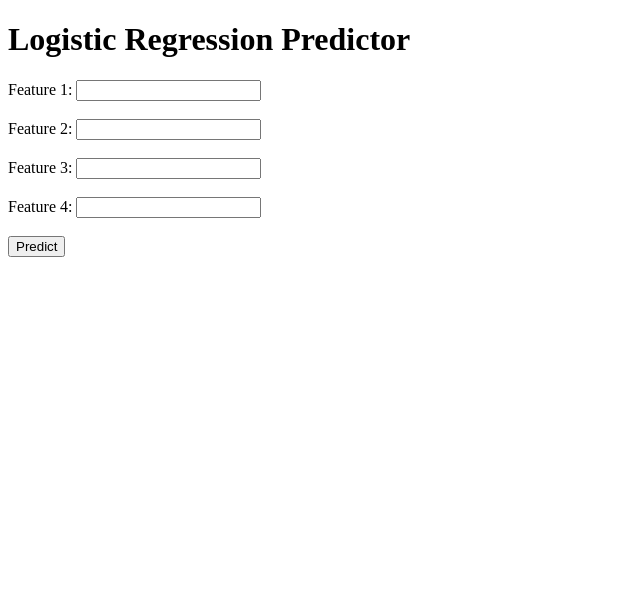
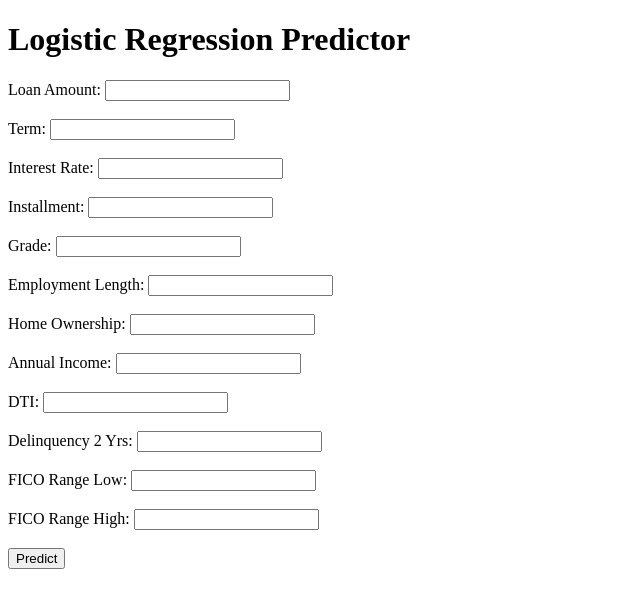
Before and after one commit to congcuongca1207/project_1, a Flask app: page / in a window 1280 px wide. Shown: the top 608 px of the page, without its empty margins (0-640 px from the left). Run offline with Flask 3, Linux system fonts and the light colour scheme; parts of the project's set-up code (start-up, migrations or seed data) failed here and were passed over.

Commit message:
update max

```diff
--- a/app.py
+++ b/app.py
@@ -1,8 +1,7 @@
-from flask import Flask, request, jsonify, render_template
+from flask import Flask, request, render_template
 import joblib
 import numpy as np
 
-# Khởi tạo ứng dụng Flask
 app = Flask(__name__)
 
 # Tải mô hình đã lưu
@@ -14,23 +13,31 @@ def home():
 
 @app.route('/predict', methods=['POST'])
 def predict():
-    # Lấy dữ liệu từ biểu mẫu
     try:
-        feature1 = float(request.form['feature1'])
-        feature2 = float(request.form['feature2'])
-        feature3 = float(request.form['feature3'])
-        feature4 = float(request.form['feature4'])
+        # Lấy dữ liệu từ biểu mẫu
+        feature1 = float(request.form['loan_amnt'])
+        feature2 = float(request.form['term'])  # Được giữ nguyên dưới dạng chuỗi
+        feature3 = float(request.form['int_rate'])
+        feature4 = float(request.form['installment'])
+        feature5 = float(request.form['grade'])  # Được giữ nguyên dưới dạng chuỗi
+        feature6 = float(request.form['emp_length'])  # Được giữ nguyên dưới dạng chuỗi
+        feature7 = float(request.form['home_ownership'])  # Được giữ nguyên dưới dạng chuỗi
+        feature8 = float(request.form['annual_inc'])
+        feature9 = float(request.form['dti'])
+        feature10 = float(request.form['delinq_2yrs'])
+        feature11 = float(request.form['fico_range_low'])
+        feature12 = float(request.form['fico_range_high'])
     except ValueError:
         return render_template('index.html', prediction='Dữ liệu đầu vào không hợp lệ.')
 
     # Chuyển đổi dữ liệu thành numpy array
-    features_array = np.array([feature1, feature2, feature3, feature4]).reshape(1, -1)
+    features_array = np.array([feature1, feature2, feature3, feature4, feature5, feature6, feature7, feature8, feature9, feature10, feature11, feature12]).reshape(1, -1)
 
     # Dự đoán với mô hình đã tải
     prediction = model.predict(features_array)[0]
 
     # Trả về kết quả dự đoán
-    return render_template('index.html', prediction=int(prediction))
+    return render_template('index.html', prediction=float(prediction))
 
 if __name__ == "__main__":
     app.run(debug=True)
--- a/templates/index.html
+++ b/templates/index.html
@@ -8,17 +8,41 @@
 <body>
     <h1>Logistic Regression Predictor</h1>
     <form action="/predict" method="post">
-        <label for="feature1">Feature 1:</label>
-        <input type="text" id="feature1" name="feature1" required><br><br>
+        <label for="loan_amnt">Loan Amount:</label>
+        <input type="text" id="loan_amnt" name="loan_amnt" required><br><br>
 
-        <label for="feature2">Feature 2:</label>
-        <input type="text" id="feature2" name="feature2" required><br><br>
+        <label for="term">Term:</label>
+        <input type="text" id="term" name="term" required><br><br>
 
-        <label for="feature3">Feature 3:</label>
-        <input type="text" id="feature3" name="feature3" required><br><br>
+        <label for="int_rate">Interest Rate:</label>
+        <input type="text" id="int_rate" name="int_rate" required><br><br>
 
-        <label for="feature4">Feature 4:</label>
-        <input type="text" id="feature4" name="feature4" required><br><br>
+        <label for="installment">Installment:</label>
+        <input type="text" id="installment" name="installment" required><br><br>
+
+        <label for="grade">Grade:</label>
+        <input type="text" id="grade" name="grade" required><br><br>
+
+        <label for="emp_length">Employment Length:</label>
+        <input type="text" id="emp_length" name="emp_length" required><br><br>
+
+        <label for="home_ownership">Home Ownership:</label>
+        <input type="text" id="home_ownership" name="home_ownership" required><br><br>
+
+        <label for="annual_inc">Annual Income:</label>
+        <input type="text" id="annual_inc" name="annual_inc" required><br><br>
+
+        <label for="dti">DTI:</label>
+        <input type="text" id="dti" name="dti" required><br><br>
+
+        <label for="delinq_2yrs">Delinquency 2 Yrs:</label>
+        <input type="text" id="delinq_2yrs" name="delinq_2yrs" required><br><br>
+
+        <label for="fico_range_low">FICO Range Low:</label>
+        <input type="text" id="fico_range_low" name="fico_range_low" required><br><br>
+
+        <label for="fico_range_high">FICO Range High:</label>
+        <input type="text" id="fico_range_high" name="fico_range_high" required><br><br>
 
         <input type="submit" value="Predict">
     </form>
```
Also changed, not shown: train_model.py (deleted, +0 -28 lines), 1 other file.
